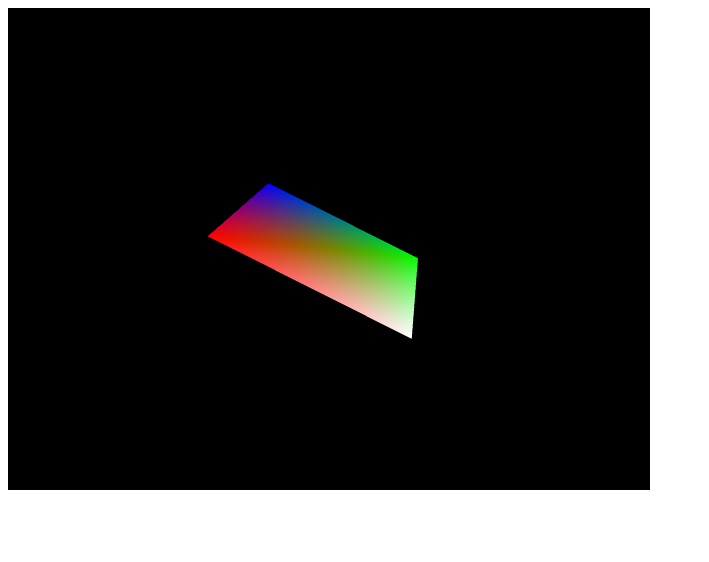
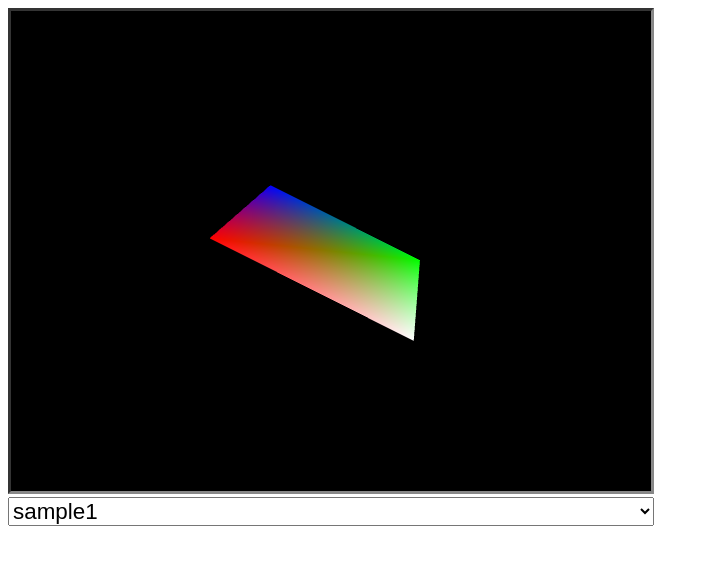
Before and after one commit to buyoh/practice-opengl-es2, a website built with webpack: page webgl/public/index.html in a window 1280 px wide. Shown: the whole page, without its empty margins (0-709 px from the left). Built offline with nearby package versions, Linux system fonts and the light colour scheme.

Commit message:
Add sample selector

```diff
--- a/webgl/public/index.html
+++ b/webgl/public/index.html
@@ -8,7 +8,8 @@
 </head>
 
 <body>
-  <canvas id="canvas" width="640" height="480" style="border: 1px solid #000"></canvas>
+  <canvas id="canvas" width="640" height="480" style="display: block; border: 3px inset #888"></canvas>
+  <select id="selector" style="display: block; width: 646px; margin-top: 3px; font-size: 1.4em"></select>
   <script src="bundle.js"></script>
 </body>
 
--- a/webgl/src/main.ts
+++ b/webgl/src/main.ts
@@ -1,6 +1,45 @@
 import Sample1 from './sample1/main';
 
-function main(): void {
+interface Sample {
+  start(canvas: HTMLCanvasElement, gl: WebGLRenderingContext): void
+  stop(): void
+}
+
+const samples: { [i: string]: Sample | null } = {
+  sample1: Sample1
+};
+const defaultSelectedSample = 'sample1';
+
+
+function setupSampleSelector() {
+  let currentlySelected = sessionStorage.getItem('selectedSample') || defaultSelectedSample;
+
+  const dom = document.getElementById('selector');
+  if (dom === null) return;
+  for (const key of Object.keys(samples)) {
+    const d = document.createElement('option');
+    d.appendChild(document.createTextNode(key));
+    if (key === currentlySelected)
+      d.defaultSelected = true;
+    dom.appendChild(d);
+  }
+
+  dom.addEventListener('change', (e: Event) => {
+    samples[currentlySelected]?.stop();
+    const key = (e.target as HTMLSelectElement).value as string;
+    currentlySelected = key;
+    sessionStorage.setItem('selectedSample', key);
+
+    startSample(samples[currentlySelected]);
+  });
+
+  startSample(samples[currentlySelected]);
+}
+
+
+function startSample(sample: Sample | null): void {
+  if (sample === null)
+    return;
   const canvas = document.querySelector('#canvas') as (HTMLCanvasElement | null);
   if (canvas === null) {
     console.error('canvas not found');
@@ -12,8 +51,7 @@ function main(): void {
     return;
   }
 
-  // TODO: コンテンツが増えたら考える。
-  Sample1(canvas, gl);
+  sample.start(canvas, gl);
 }
 
-window.addEventListener('load', main);
+window.addEventListener('load', setupSampleSelector);
--- a/webgl/src/sample1/main.ts
+++ b/webgl/src/sample1/main.ts
@@ -1,6 +1,8 @@
 import { Renderer } from "./renderer";
 
-function main(canvas: HTMLCanvasElement, gl: WebGLRenderingContext): void {
+let running = false;
+
+function start(canvas: HTMLCanvasElement, gl: WebGLRenderingContext): void {
   const r = new Renderer(canvas, gl);
   r.initialize();
 
@@ -8,10 +10,16 @@ function main(canvas: HTMLCanvasElement, gl: WebGLRenderingContext): void {
   const render = (now: number) => {
     const delta = last ? now - last : 0;
     r.draw(delta / 1000);
-    requestAnimationFrame(render);
+    if (running)
+      requestAnimationFrame(render);
     last = now;
   }
+  running = true;
   requestAnimationFrame(render);
 }
 
-export default main;
+function stop() {
+  running = false;
+}
+
+export default { start, stop };
```
